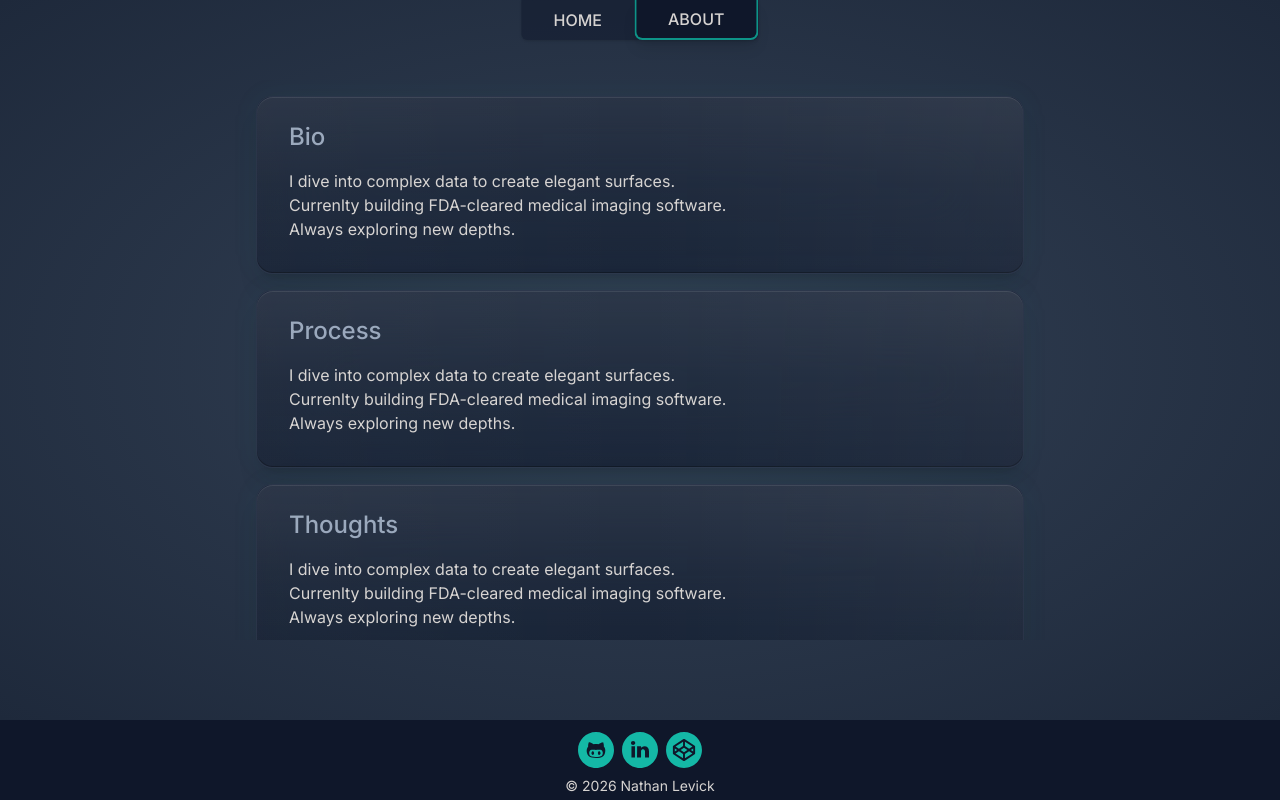
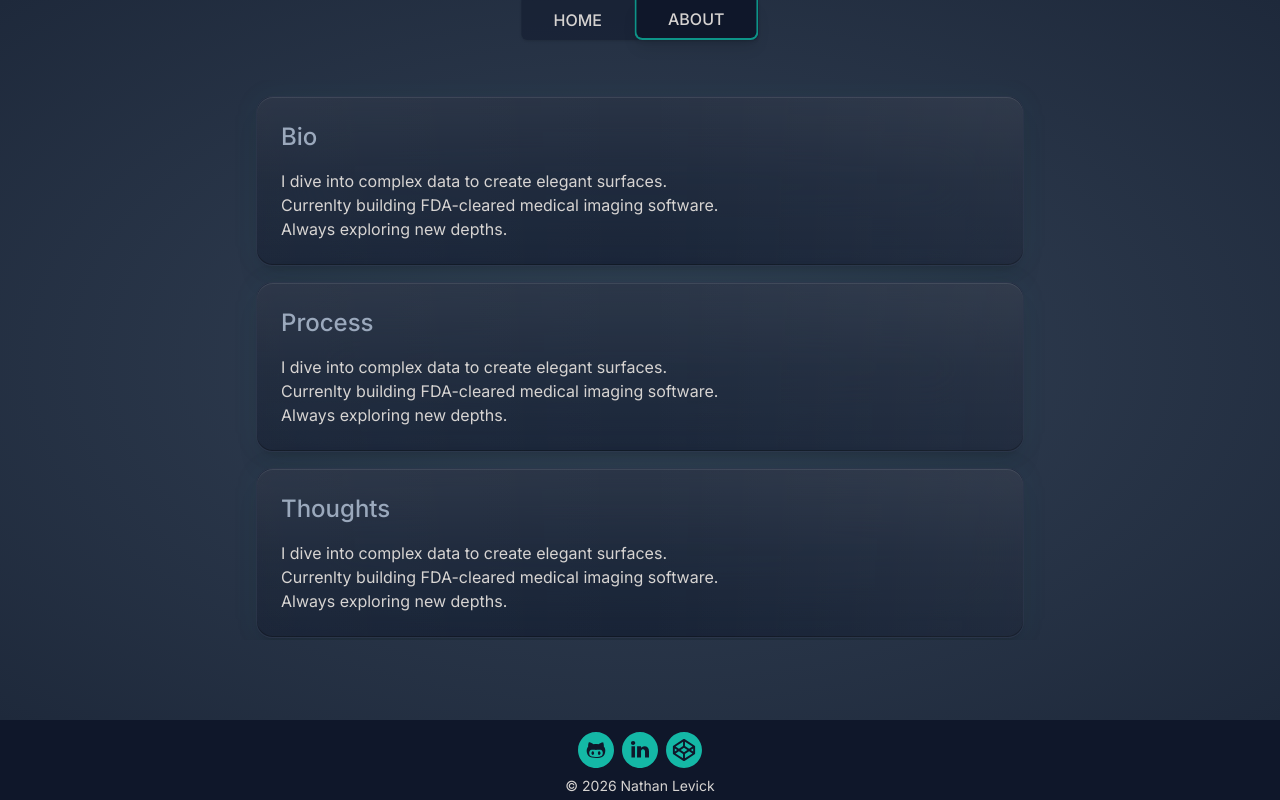
Before and after one commit to nlevick/portfolio, a Next.js app: page /about in a window 1280 px wide. Built offline with nearby package versions, Linux system fonts and the light colour scheme.

Commit message:
[#15] Clean up styles

```diff
--- a/src/components/Card.tsx
+++ b/src/components/Card.tsx
@@ -9,7 +9,7 @@ export default function Card({ title, children }: CardProps) {
   return (
     <div className="relative m-4 mx-auto w-full max-w-full sm:max-w-xl md:max-w-2xl lg:max-w-3xl">
       <div className="absolute -inset-px rounded-2xl bg-teal-500/10 blur-lg opacity-40" />
-      <div className="relative rounded-2xl border border-slate-400/15 bg-background/60 backdrop-blur-2xl p-8 pt-6 shadow-xl">
+      <div className="relative rounded-2xl border border-slate-400/15 bg-background/60 backdrop-blur-2xl p-6 pt-6 shadow-xl">
         <div className="pointer-events-none absolute inset-0 rounded-2xl shadow-[inset_0_1px_0_rgba(255,255,255,0.09),inset_0_-1px_0_rgba(0,0,0,0.3)]" />
         <div className="pointer-events-none absolute inset-0 rounded-2xl bg-gradient-to-b from-white/15 via-white/5 to-transparent opacity-50" />
         <div className="pointer-events-none absolute inset-0 rounded-2xl bg-gradient-to-r from-white/5 via-transparent to-white/10 opacity-40" />
--- a/src/components/Waves.tsx
+++ b/src/components/Waves.tsx
@@ -46,7 +46,6 @@ export default function Waves() {
           xlinkHref="#gentle-wave"
           x="48"
           y="7"
-          // fill={colors.neutral[900]}
           fill={colors.slate[900]}
         />
       </g>
```
